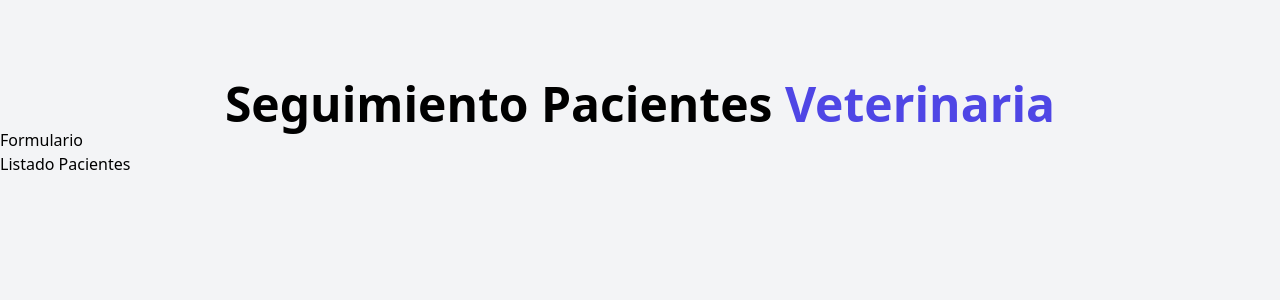
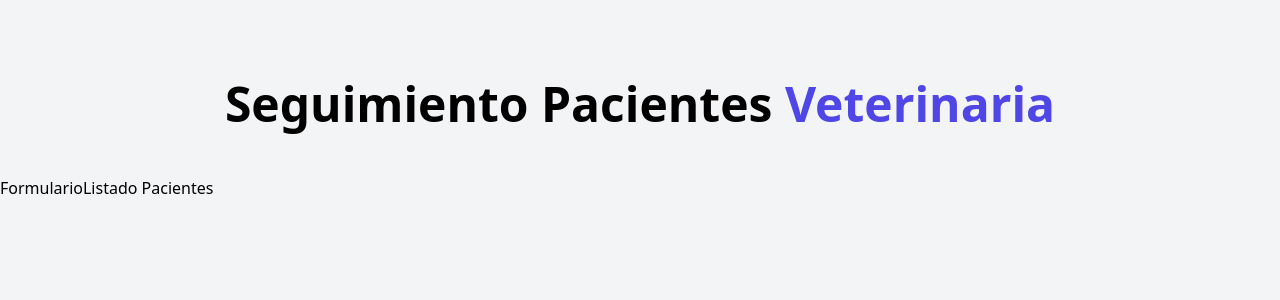
Before and after one commit to aquinoagustin/veterinaria-vite, a React (Vite) app: page / in a window 1280 px wide. Shown: the top 300 px of the page. Built offline with nearby package versions, Linux system fonts and the light colour scheme.

Commit message:
Agregando maquetacion y componentes

```diff
--- a/src/App.jsx
+++ b/src/App.jsx
@@ -6,8 +6,11 @@ function App() {
   return (
       <div className="container mx-auto m-20">
         <Header/>
+
+        <div className="mt-12 md:flex">
         <Formulario/>
         <ListadoPacientes/>
+        </div>
       </div>
   )
 }
```
